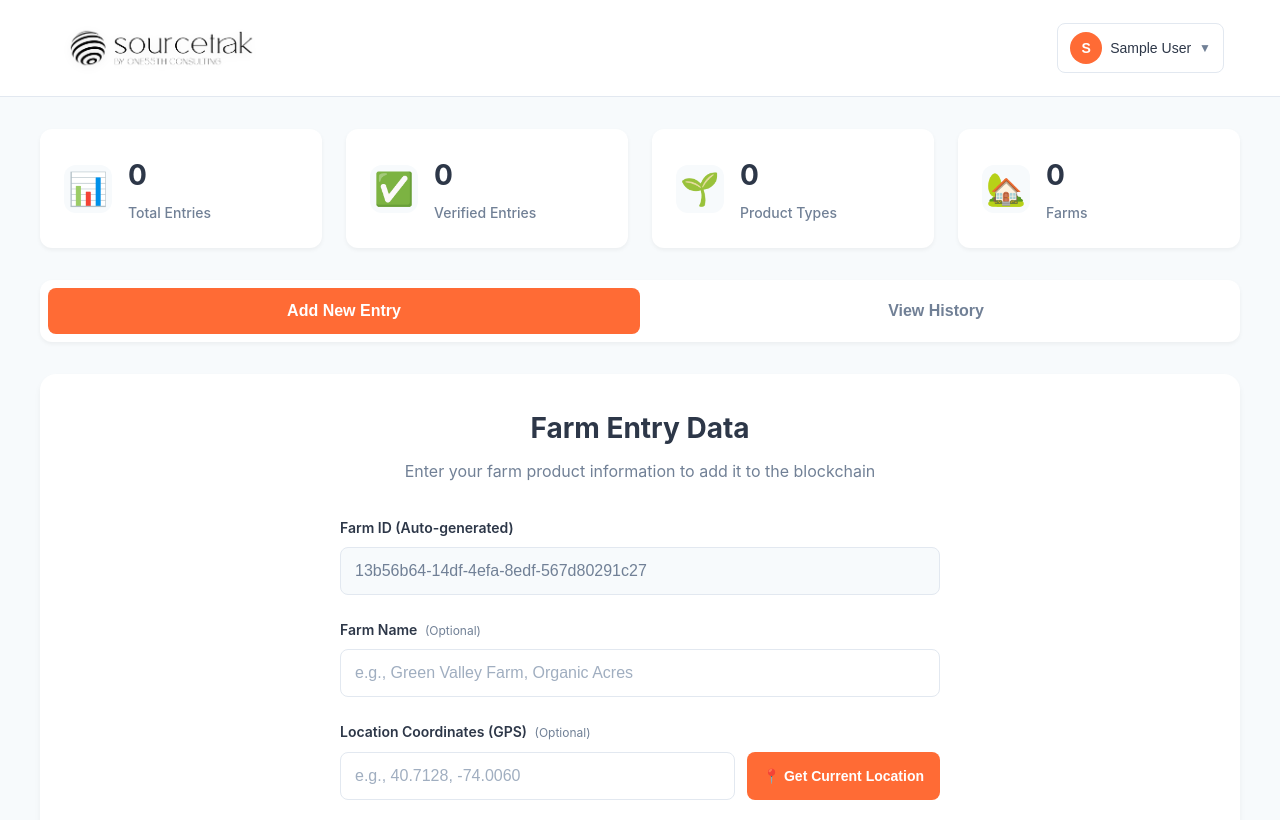
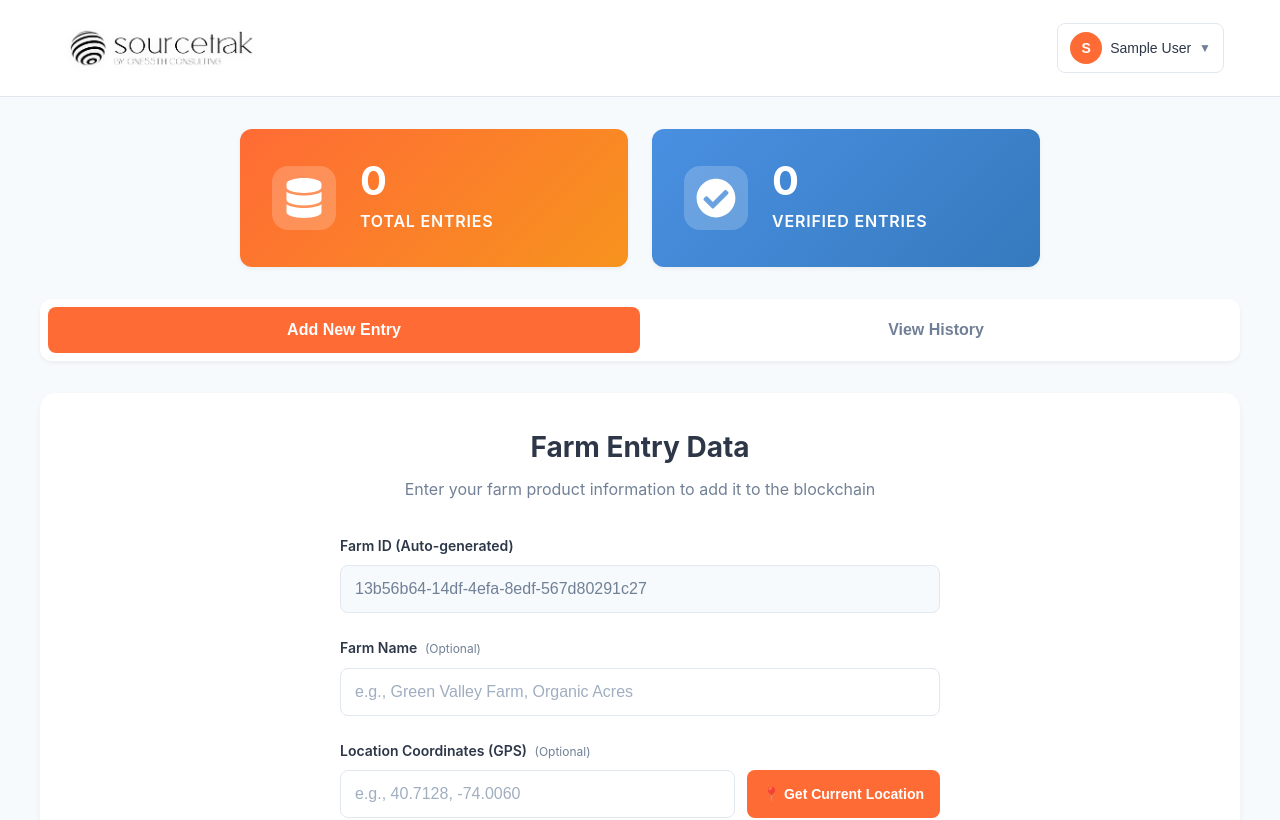
Before and after one commit to saadbutt/source-trak-frontend, a React (Create React App) app: page /dashboard in a window 1280 px wide. Shown: the top 820 px of the page. Built offline with nearby package versions, Linux system fonts and the light colour scheme; no server answers; sample sign-in values are in the browser's storage; the HTML template or start-up script is replaced by a standard one.

Commit message:
"Dashboard icons fixes"

```diff
--- a/src/components/Dashboard.js
+++ b/src/components/Dashboard.js
@@ -2,6 +2,7 @@ import React, { useState, useEffect } from 'react';
 import { Link, useNavigate } from 'react-router-dom';
 import { useAuth } from '../contexts/AuthContext';
 import apiService from '../services/api';
+import { FaDatabase, FaCheckCircle } from 'react-icons/fa';
 import Header from './Header';
 import Footer from './Footer';
 import FarmEntryForm from './FarmEntryForm';
@@ -123,9 +124,7 @@ const Dashboard = () => {
 
   const stats = {
     totalEntries: farmData.length,
-    verifiedEntries: farmData.filter(entry => entry.status === 'verified').length,
-    uniqueProducts: new Set(farmData.map(entry => entry.product_type)).size,
-    uniqueFarms: new Set(farmData.map(entry => entry.farm_name)).size
+    verifiedEntries: farmData.filter(entry => entry.status === 'verified').length
   };
 
   return (
@@ -144,32 +143,22 @@ const Dashboard = () => {
               </div>
             ) : (
               <>
-                <div className="stat-card">
-                  <div className="stat-icon">📊</div>
+                <div className="stat-card stat-card-primary">
+                  <div className="stat-icon">
+                    <FaDatabase />
+                  </div>
                   <div className="stat-content">
                     <h3>{stats.totalEntries}</h3>
                     <p>Total Entries</p>
                   </div>
                 </div>
-            <div className="stat-card">
-              <div className="stat-icon">✅</div>
-              <div className="stat-content">
-                <h3>{stats.verifiedEntries}</h3>
-                <p>Verified Entries</p>
-              </div>
-            </div>
-            <div className="stat-card">
-              <div className="stat-icon">🌱</div>
-              <div className="stat-content">
-                <h3>{stats.uniqueProducts}</h3>
-                <p>Product Types</p>
-              </div>
-            </div>
-                <div className="stat-card">
-                  <div className="stat-icon">🏡</div>
+                <div className="stat-card stat-card-secondary">
+                  <div className="stat-icon">
+                    <FaCheckCircle />
+                  </div>
                   <div className="stat-content">
-                    <h3>{stats.uniqueFarms}</h3>
-                    <p>Farms</p>
+                    <h3>{stats.verifiedEntries}</h3>
+                    <p>Verified Entries</p>
                   </div>
                 </div>
               </>
--- a/src/styles/Dashboard.css
+++ b/src/styles/Dashboard.css
@@ -74,51 +74,107 @@
 /* Stats Grid */
 .stats-grid {
   display: grid;
-  grid-template-columns: repeat(auto-fit, minmax(200px, 1fr));
+  grid-template-columns: repeat(2, 1fr);
   gap: 1.5rem;
   margin-bottom: 2rem;
+  max-width: 800px;
+  margin-left: auto;
+  margin-right: auto;
 }
 
 .stat-card {
   background-color: white;
   border-radius: 0.75rem;
-  padding: 1.5rem;
+  padding: 2rem;
   box-shadow: 0 2px 4px rgba(0, 0, 0, 0.05);
   display: flex;
   align-items: center;
-  gap: 1rem;
+  gap: 1.5rem;
   transition: transform 0.2s ease, box-shadow 0.2s ease;
+  border: 1px solid #e2e8f0;
 }
 
 .stat-card:hover {
-  transform: translateY(-2px);
-  box-shadow: 0 4px 12px rgba(0, 0, 0, 0.1);
+  transform: translateY(-4px);
+  box-shadow: 0 8px 16px rgba(0, 0, 0, 0.12);
+}
+
+.stat-card-primary {
+  background: linear-gradient(135deg, #ff6b35 0%, #f7931e 100%);
+  color: white;
+  border: none;
+}
+
+.stat-card-primary .stat-content h3,
+.stat-card-primary .stat-content p {
+  color: white;
+}
+
+.stat-card-secondary {
+  background: linear-gradient(135deg, #4a90e2 0%, #357abd 100%);
+  color: white;
+  border: none;
+}
+
+.stat-card-secondary .stat-content h3,
+.stat-card-secondary .stat-content p {
+  color: white;
 }
 
 .stat-icon {
-  font-size: 2rem;
-  width: 3rem;
-  height: 3rem;
+  font-size: 2.5rem;
+  width: 4rem;
+  height: 4rem;
+  background-color: rgba(255, 255, 255, 0.2);
+  border-radius: 1rem;
+  display: flex;
+  align-items: center;
+  justify-content: center;
+  flex-shrink: 0;
+  color: white;
+}
+
+.stat-card-primary .stat-icon {
+  background-color: rgba(255, 255, 255, 0.2);
+  color: white;
+}
+
+.stat-card-secondary .stat-icon {
+  background-color: rgba(255, 255, 255, 0.2);
+  color: white;
+}
+
+.stat-icon {
+  font-size: 2.5rem;
+  width: 4rem;
+  height: 4rem;
   background-color: #f7fafc;
-  border-radius: 0.75rem;
+  border-radius: 1rem;
   display: flex;
   align-items: center;
   justify-content: center;
   flex-shrink: 0;
 }
 
+.stat-content {
+  flex: 1;
+}
+
 .stat-content h3 {
-  font-size: 1.75rem;
+  font-size: 2.5rem;
   font-weight: 700;
   color: #2d3748;
-  margin: 0 0 0.25rem 0;
+  margin: 0 0 0.5rem 0;
+  line-height: 1;
 }
 
 .stat-content p {
   color: #718096;
-  font-size: 0.875rem;
+  font-size: 1rem;
   margin: 0;
-  font-weight: 500;
+  font-weight: 600;
+  text-transform: uppercase;
+  letter-spacing: 0.05em;
 }
 
 /* Dashboard Tabs */
@@ -171,22 +227,33 @@
   }
 
   .stats-grid {
-    grid-template-columns: repeat(auto-fit, minmax(150px, 1fr));
+    grid-template-columns: 1fr;
     gap: 1rem;
+    max-width: 100%;
   }
 
   .stat-card {
-    padding: 1rem;
+    padding: 1.5rem;
+    flex-direction: column;
+    text-align: center;
   }
 
   .stat-icon {
-    font-size: 1.5rem;
-    width: 2.5rem;
-    height: 2.5rem;
+    font-size: 2rem;
+    width: 3.5rem;
+    height: 3.5rem;
+  }
+
+  .stat-content {
+    text-align: center;
   }
 
   .stat-content h3 {
-    font-size: 1.5rem;
+    font-size: 2rem;
+  }
+
+  .stat-content p {
+    font-size: 0.875rem;
   }
 
   .dashboard-tabs {
```
